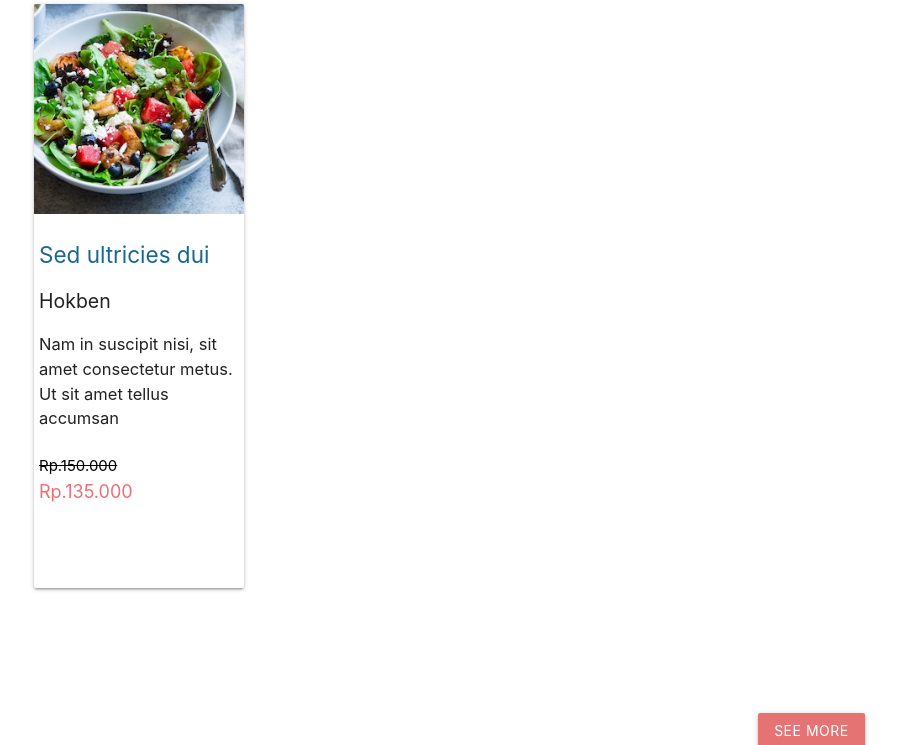
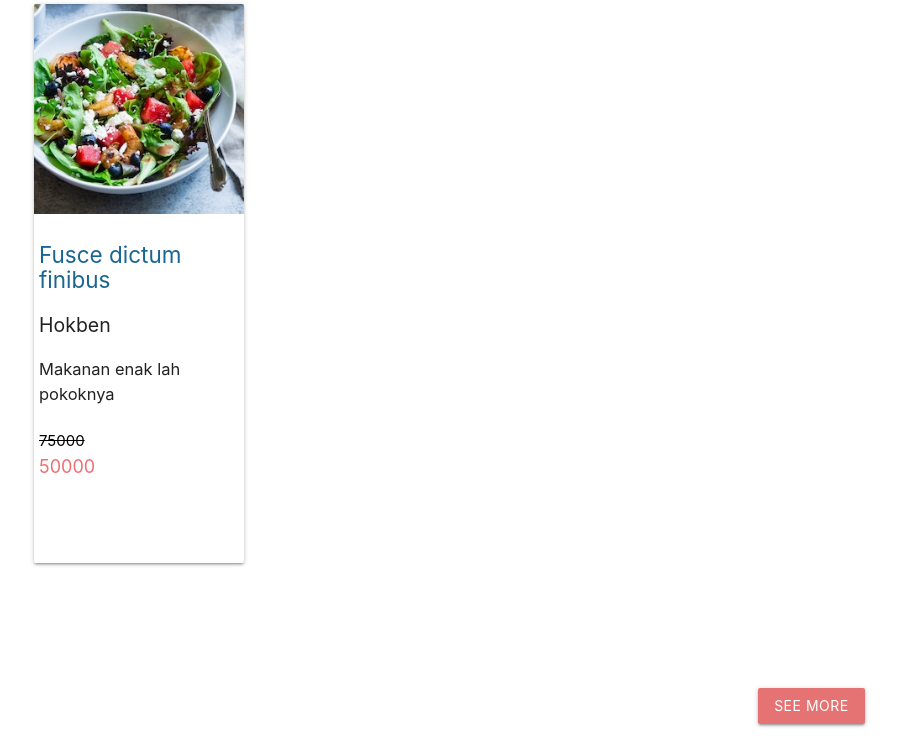
Before and after one commit to rizkiprastyo22/Website-Promo, a CodeIgniter app: page /hematwarrior/ in a window 1280 px wide. Shown: the part 1455-2200 px from the top of the page, without its empty margins (302-1200 px from the left). Run offline with CodeIgniter, Linux system fonts and the light colour scheme; the visitor is signed in with stand-in values (Sample User, id 1); data comes from the database, SQL or seed files in the repository; some libraries are stand-ins or nearby versions.

Commit message:
commit now

```diff
--- a/application/controllers/Dashboard.php
+++ b/application/controllers/Dashboard.php
@@ -6,11 +6,15 @@ class Dashboard extends MY_Controller
   {
     parent::__construct();
     $this->cekLogin();
+
+    // Load model Promo
+    $this->load->model('model_promo');
   }
 
   public function index()
   {
     $data['pageTitle'] = 'Home';
+    $data['promo'] = $this->model_promo->get()->result();
     $data['pageContent'] = $this->load->view('dashboard/main', $data, TRUE);
 
     $this->load->view('template/layout', $data);
--- a/application/views/dashboard/main.php
+++ b/application/views/dashboard/main.php
@@ -35,21 +35,23 @@
 			<div class="row tm-gallery">
 				<!-- gallery page 1 -->
 				<div id="tm-gallery-page-promo" class="tm-gallery-page">
-					<article class="col s12 offset-s2 m4 l3 tm-gallery-item">
+				<?php $no = 0; foreach($promo as $row): ?>
+                    <article class="col s12 offset-s2 m4 l3 tm-gallery-item">
 						<!-- <a href=""> -->
 							<figure class="card">
 								<div class="card-image">
 									<img src="img/gallery/07.jpg" alt="Image" class="img-fluid tm-gallery-img" />
 									<figcaption class="container">
-										<h3 class="tm-gallery-title">Sed ultricies dui</h3>
+										<h3 class="tm-gallery-title"><?php echo $row->promo; ?></h3>
 										<h4 class="tm-gallery-resto">Hokben</h4>
-										<p class="tm-gallery-description">Nam in suscipit nisi, sit amet consectetur metus. Ut sit amet tellus accumsan</p>
-										<p class="tm-gallery-price"><del>Rp.150.000</del><br>Rp.135.000</p><br>
+										<p class="tm-gallery-description"><?php echo $row->deskripsi; ?></p>
+										<p class="tm-gallery-price"><del><?php echo $row->harga_awal; ?></del><br><?php echo $row->harga_promo; ?></p><br>
 									</figcaption>
 								</div>
 							</figure>
 						<!-- </a> -->
 					</article>
+                <?php endforeach; ?>
 				</div> <!-- gallery page 1 -->
 
             </div>
```
